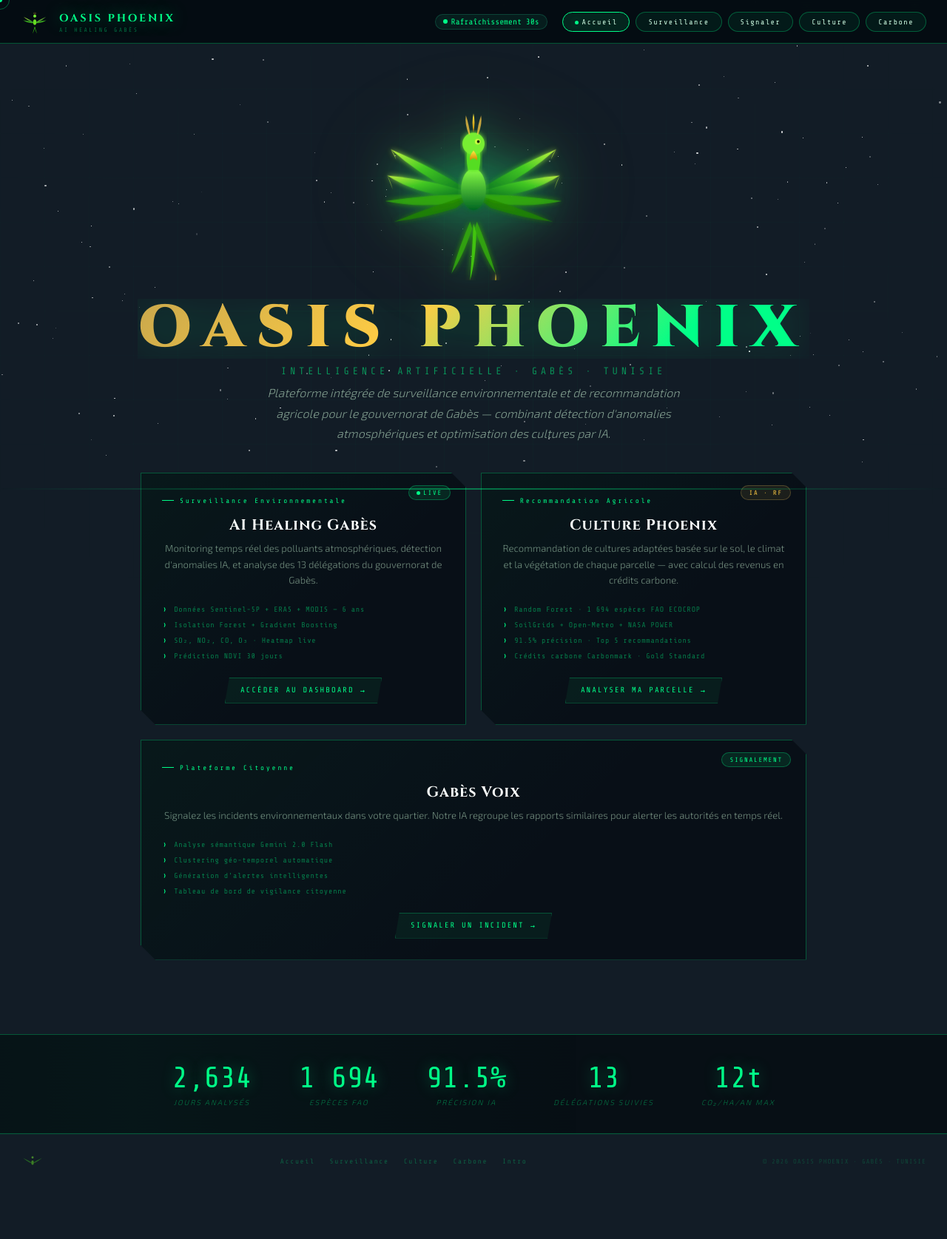
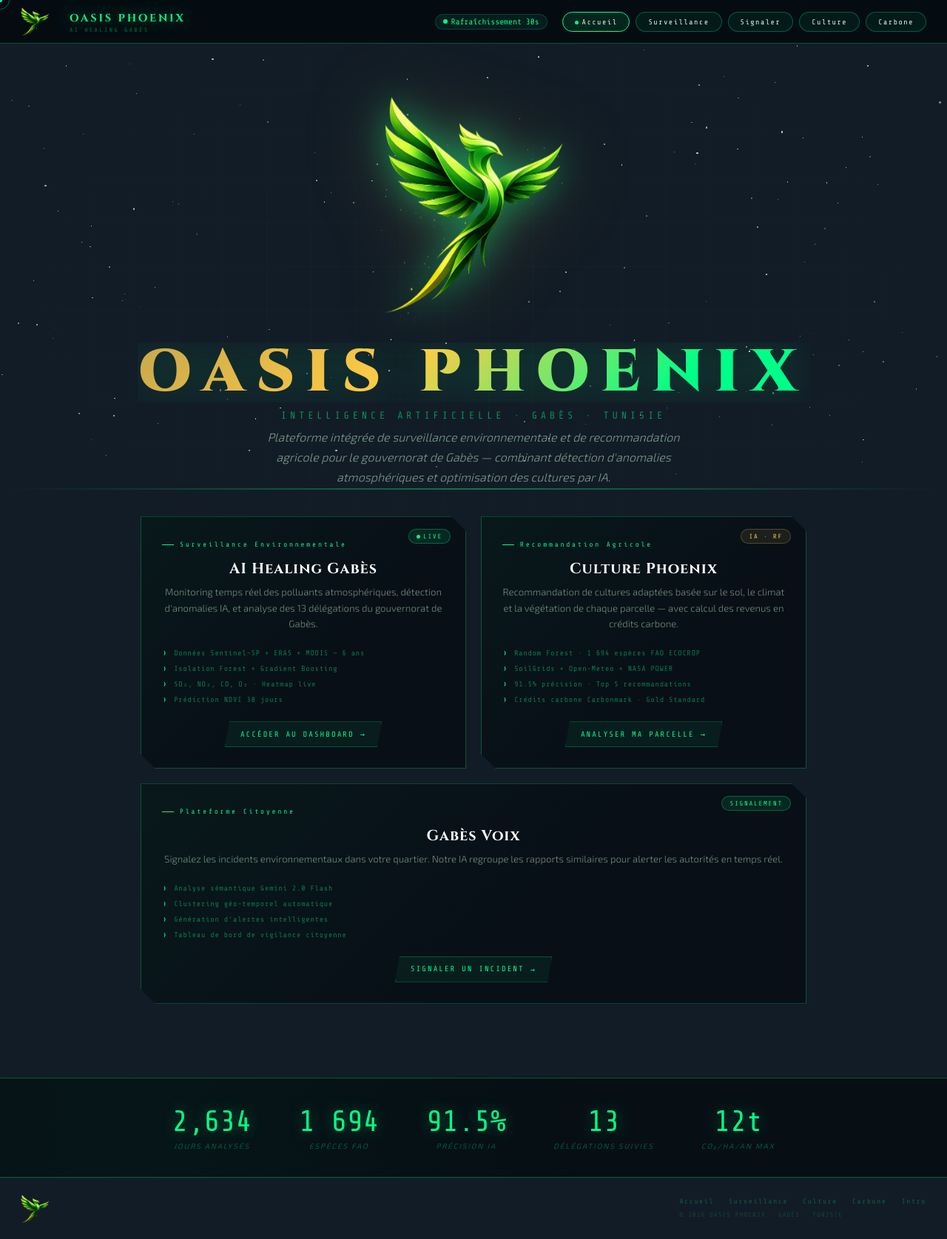
Before and after one commit to mariem-jls/oasis-phoenix, a Flask app: page / in a window 1280 px wide. Shown: the whole page at 74% size. Before the commit the page ends 1575 px from the top, so only its background shows below. Run offline with Flask 3, Linux system fonts and the light colour scheme; some libraries are stand-ins or nearby versions.

Commit message:
Fix bugs

```diff
--- a/templates/index.html
+++ b/templates/index.html
@@ -92,10 +92,14 @@ body {
 }
 
 #hero-phoenix {
-  width: min(280px, 60vw);
+  width: min(260px, 55vw);
   margin-bottom: 24px;
   opacity: 0;
-  filter: drop-shadow(0 0 30px rgba(0,255,136,0.5)) drop-shadow(0 0 60px rgba(201,168,76,0.2));
+
+  /* Glow pro */
+  filter: drop-shadow(0 0 25px rgba(0,255,136,0.5))
+          drop-shadow(0 0 50px rgba(201,168,76,0.25));
+
   animation: phoenix-float 3.5s ease-in-out infinite;
 }
 @keyframes phoenix-float { 0%,100%{transform:translateY(0)} 50%{transform:translateY(-12px)} }
@@ -247,8 +251,7 @@ footer {
 <!-- ═══ HEADER ═══ -->
 <header id="header">
   <a href="/" class="logo-wrap">
-    <svg class="logo-svg" viewBox="0 0 300 280" xmlns="http://www.w3.org/2000/svg">
-      <defs>
+    <img src="/static/phoenix-small.png" class="logo-svg" alt="logo">      <defs>
         <linearGradient id="lg1" x1="0%" y1="0%" x2="100%" y2="100%">
           <stop offset="0%" stop-color="#ccff44"/><stop offset="100%" stop-color="#006622"/>
         </linearGradient>
@@ -292,58 +295,7 @@ footer {
 <section id="hero">
 
   <!-- Phoenix SVG logo -->
-  <svg id="hero-phoenix" viewBox="0 0 300 280" xmlns="http://www.w3.org/2000/svg">
-    <defs>
-      <linearGradient id="hg1" x1="0%" y1="0%" x2="100%" y2="100%">
-        <stop offset="0%" stop-color="#ccff44"/><stop offset="40%" stop-color="#44cc22"/><stop offset="100%" stop-color="#006622"/>
-      </linearGradient>
-      <linearGradient id="hg2" x1="100%" y1="0%" x2="0%" y2="100%">
-        <stop offset="0%" stop-color="#ccff44"/><stop offset="40%" stop-color="#44cc22"/><stop offset="100%" stop-color="#006622"/>
-      </linearGradient>
-      <linearGradient id="hbg" x1="50%" y1="0%" x2="50%" y2="100%">
-        <stop offset="0%" stop-color="#88ff44"/><stop offset="100%" stop-color="#006622"/>
-      </linearGradient>
-      <linearGradient id="htg" x1="50%" y1="0%" x2="50%" y2="100%">
-        <stop offset="0%" stop-color="#ffee44"/><stop offset="100%" stop-color="#cc8800"/>
-      </linearGradient>
-      <filter id="hglow">
-        <feGaussianBlur stdDeviation="4" result="b"/>
-        <feMerge><feMergeNode in="b"/><feMergeNode in="SourceGraphic"/></feMerge>
-      </filter>
-    </defs>
-    <g filter="url(#hglow)">
-      <path d="M150,155 Q100,120 30,90 Q70,125 115,148 Z"   fill="url(#hg1)" opacity=".95"/>
-      <path d="M150,155 Q95,135 25,128 Q68,155 118,158 Z"   fill="url(#hg1)" opacity=".88"/>
-      <path d="M150,155 Q90,155 22,165 Q68,175 120,168 Z"   fill="#33aa11"   opacity=".8"/>
-      <path d="M150,155 Q95,170 35,195 Q78,190 125,175 Z"   fill="#228800"   opacity=".72"/>
-      <path d="M30,90  Q35,95 38,105 Z"  fill="#ccff44" opacity=".6"/>
-      <path d="M25,128 Q30,136 33,148 Z" fill="#ccff44" opacity=".5"/>
-    </g>
-    <g filter="url(#hglow)">
-      <path d="M150,155 Q200,120 270,90  Q230,125 185,148 Z" fill="url(#hg2)" opacity=".95"/>
-      <path d="M150,155 Q205,135 275,128 Q232,155 182,158 Z" fill="url(#hg2)" opacity=".88"/>
-      <path d="M150,155 Q210,155 278,165 Q232,175 180,168 Z" fill="#33aa11"   opacity=".8"/>
-      <path d="M150,155 Q205,170 265,195 Q222,190 175,175 Z" fill="#228800"   opacity=".72"/>
-      <path d="M270,90  Q265,95 262,105 Z" fill="#ccff44" opacity=".6"/>
-      <path d="M275,128 Q270,136 267,148 Z" fill="#ccff44" opacity=".5"/>
-    </g>
-    <g filter="url(#hglow)">
-      <path d="M145,195 Q130,230 118,270 Q135,245 148,205 Z" fill="#33aa11" opacity=".85"/>
-      <path d="M150,198 Q148,240 145,280 Q153,252 154,210 Z" fill="#44cc11" opacity=".9"/>
-      <path d="M155,195 Q170,230 182,270 Q165,245 152,205 Z" fill="#33aa11" opacity=".85"/>
-      <path d="M145,280 Q143,292 148,298 Z" fill="url(#htg)" opacity=".8"/>
-      <path d="M182,270 Q185,282 180,290 Z" fill="url(#htg)" opacity=".7"/>
-    </g>
-    <ellipse cx="150" cy="148" rx="18" ry="30" fill="url(#hbg)" filter="url(#hglow)"/>
-    <path d="M142,120 Q138,100 142,88 Q150,95 158,88 Q162,100 158,120 Z" fill="#55dd22" filter="url(#hglow)"/>
-    <ellipse cx="150" cy="82" rx="16" ry="16" fill="#77ee33" filter="url(#hglow)"/>
-    <path d="M150,66 Q147,50 150,38 Q153,50 150,66Z" fill="url(#htg)" opacity=".95"/>
-    <path d="M143,68 Q137,53 139,41 Q144,56 145,69Z" fill="#ffcc44" opacity=".75"/>
-    <path d="M157,68 Q163,53 161,41 Q156,56 155,69Z" fill="#ffcc44" opacity=".75"/>
-    <circle cx="156" cy="79" r="4" fill="#ccff44"/>
-    <circle cx="157" cy="79" r="2" fill="#001a00"/>
-    <path d="M150,92 Q143,100 145,106 Q150,100 155,106 Q157,100 150,92Z" fill="url(#htg)"/>
-  </svg>
+<img id="hero-phoenix" src="/static/phoenix.png" alt="Oasis Phoenix Logo">
 
   <h1 id="hero-title">OASIS PHOENIX</h1>
   <p id="hero-sub">INTELLIGENCE ARTIFICIELLE · GABÈS · TUNISIE</p>
@@ -428,8 +380,7 @@ footer {
 
 <!-- ═══ FOOTER ═══ -->
 <footer>
-  <svg class="footer-logo" viewBox="0 0 300 280" xmlns="http://www.w3.org/2000/svg">
-    <path d="M150,155 Q100,120 30,90 Q70,125 115,148 Z"  fill="#44cc22" opacity=".8"/>
+<img src="/static/phoenix-small.png" class="logo-svg" alt="logo">    <path d="M150,155 Q100,120 30,90 Q70,125 115,148 Z"  fill="#44cc22" opacity=".8"/>
     <path d="M150,155 Q200,120 270,90 Q230,125 185,148 Z" fill="#44cc22" opacity=".8"/>
     <ellipse cx="150" cy="148" rx="16" ry="28" fill="#66dd22"/>
     <ellipse cx="150" cy="82"  rx="14" ry="14" fill="#77ee33"/>
@@ -470,7 +421,10 @@ gsap.to('#hero-desc',    { opacity:1, y:0, duration:.8, ease:'power2.out', delay
 gsap.to('#modules',      { opacity:1, y:0, duration:.9, ease:'power2.out', delay:1.8 });
 gsap.set(['#hero-sub','#hero-desc'], { y:16 });
 gsap.set('#modules', { y:24 });
-
+gsap.fromTo('#hero-phoenix',
+  { scale: 0.8, rotate: -5 },
+  { scale: 1, rotate: 0, duration: 1.5, ease: "power3.out" }
+);
 // ── Stats counter from API ──
 async function loadStats() {
   try {
```
Also changed, not shown: static/phoenix-small.png (added), static/phoenix.png (added).
